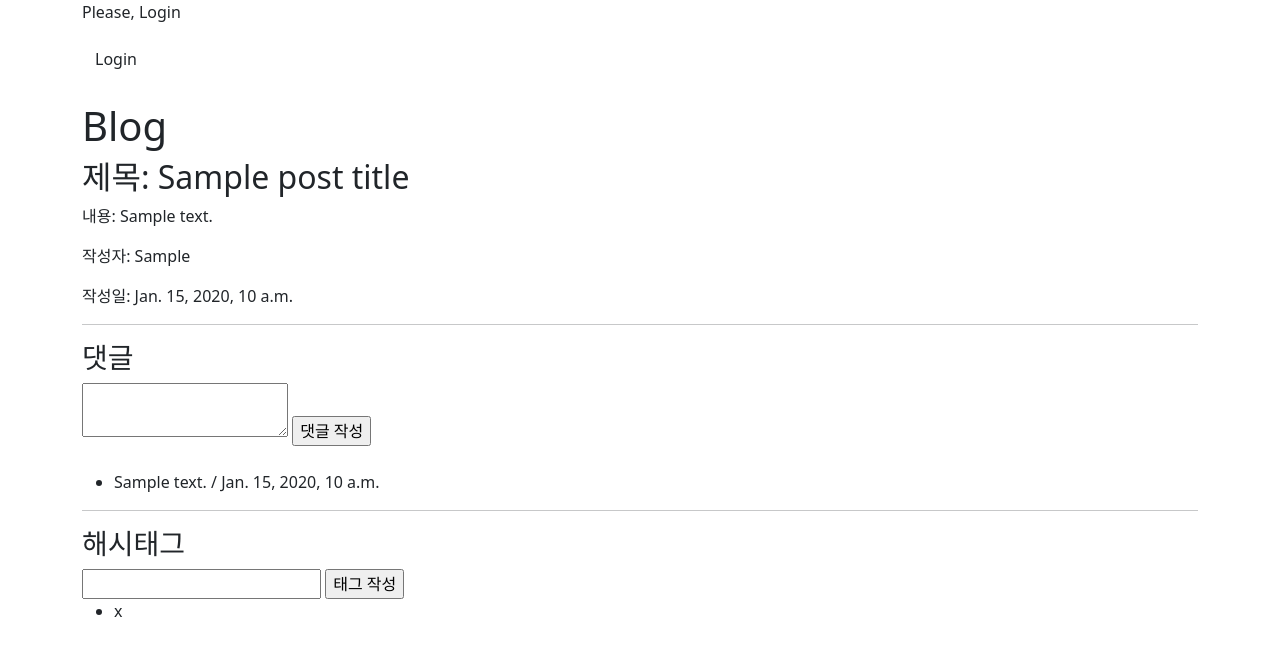
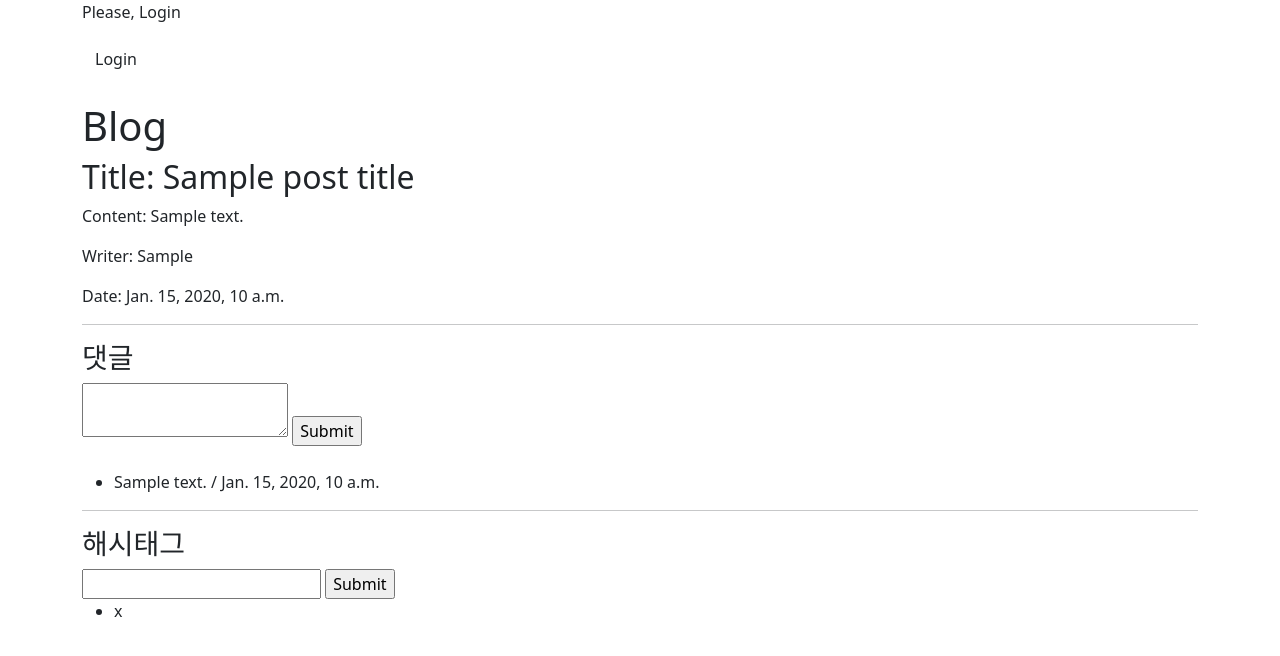
Before and after one commit to nekopurr/BackendOrmi, a Django app: template Django/myapp/blog/templates/blog/post_detail.html in a window 1280 px wide. Shown: the top 656 px of the page. Run offline with Django 3.2, Linux system fonts and the light colour scheme; the template is opened without the code that fills it: most values are stand-ins (such as "Sample title", 1, 10 or a date in 2020); form fields are guessed from the names that the template uses.

Commit message:
Django 최종

```diff
--- a/Django/myapp/blog/templates/blog/post_detail.html
+++ b/Django/myapp/blog/templates/blog/post_detail.html
@@ -1,20 +1,21 @@
 {% extends 'base.html' %}
+{% load i18n %}
 
 {% block content %}
 
-    <h2>제목: {{ post_title }}</h2>
+    <h2>{% trans 'Title:' %} {{ post_title }}</h2>
 
     {% if post_writer == request.user %}
-    <a href="{% url 'blog:edit' pk=post_id %}" class="btn">수정</a>
+        <a href="{% url 'blog:edit' pk=post_id %}" class="btn">{% trans 'Edit' %}</a>
         <form action="{% url 'blog:delete' pk=post_id %}" method="post">
             {% csrf_token %}
-        <input type="submit" value="삭제" class="btn">
+            <input type="submit" value="{% trans 'Delete' %}" class="btn">
         </form>
     {% endif %}
 
-    <p>내용: {{ post_content }}</p>
-    <p>작성자: {{ post_writer }}</p>
-    <p>작성일: {{ post_created_at }}</p>
+    <p>{% trans 'Content:' %} {{ post_content }}</p>
+    <p>{% trans 'Writer:' %} {{ post_writer }}</p>
+    <p>{% trans 'Date:' %} {{ post_created_at }}</p>
     <hr>
 
     <!-- 작성 화면 -->
@@ -28,16 +29,14 @@
         {% else %}
             {{ comment_form.content }}
         {% endif %}
-        <input type="submit" value="댓글 작성">
+        <input type="submit" value="{% trans 'Submit' %}">
     </form>
     <br>
+
     <!-- comments -->
-    <!-- if 문 -->
     {% if comments %}
-        <!-- for 문 -->
         <ul>
             {% for comment in comments %}
-            <!-- 내용, 작성시간, 삭제 버튼 -->
                 <li>{{ comment.content }} / {{ comment.created_at }}
                     {% if comment.writer == request.user %}
                         <form action="{% url 'blog:cm-delete' pk=comment.pk %}" method="post">
@@ -49,10 +48,11 @@
             {% endfor %}
         </ul>
     {% else %}
-        <p>댓글이 없습니다.</p>
+        <p>{% trans 'There is no comment.' %}</p>
     {% endif %}
     <hr>
-    <!-- 태그작성 화면 -->
+
+    <!-- hashtags -->
     <h3>해시태그</h3>
     <form action="{% url 'blog:tag-write' pk=post_id %}" method="post">
         {% csrf_token %}
@@ -63,8 +63,9 @@
         {% else %}
             {{ hashtag_form.name }}
         {% endif %}
-        <input type="submit" value="태그 작성">
+        <input type="submit" value="{% trans 'Submit' %}">
     </form>
+
     {% if hashtags %}
         <ul>
             {% for hashtag in hashtags %}
@@ -81,8 +82,7 @@
         </ul>
     {% else %}
         <br>
-    <p>해시태그가 없습니다.</p>
+        <p>{% trans 'There is no hashtag.' %}</p>
     {% endif %}
 
-
 {% endblock %}
```
Lines whose indentation alone changed are shown as unchanged.
